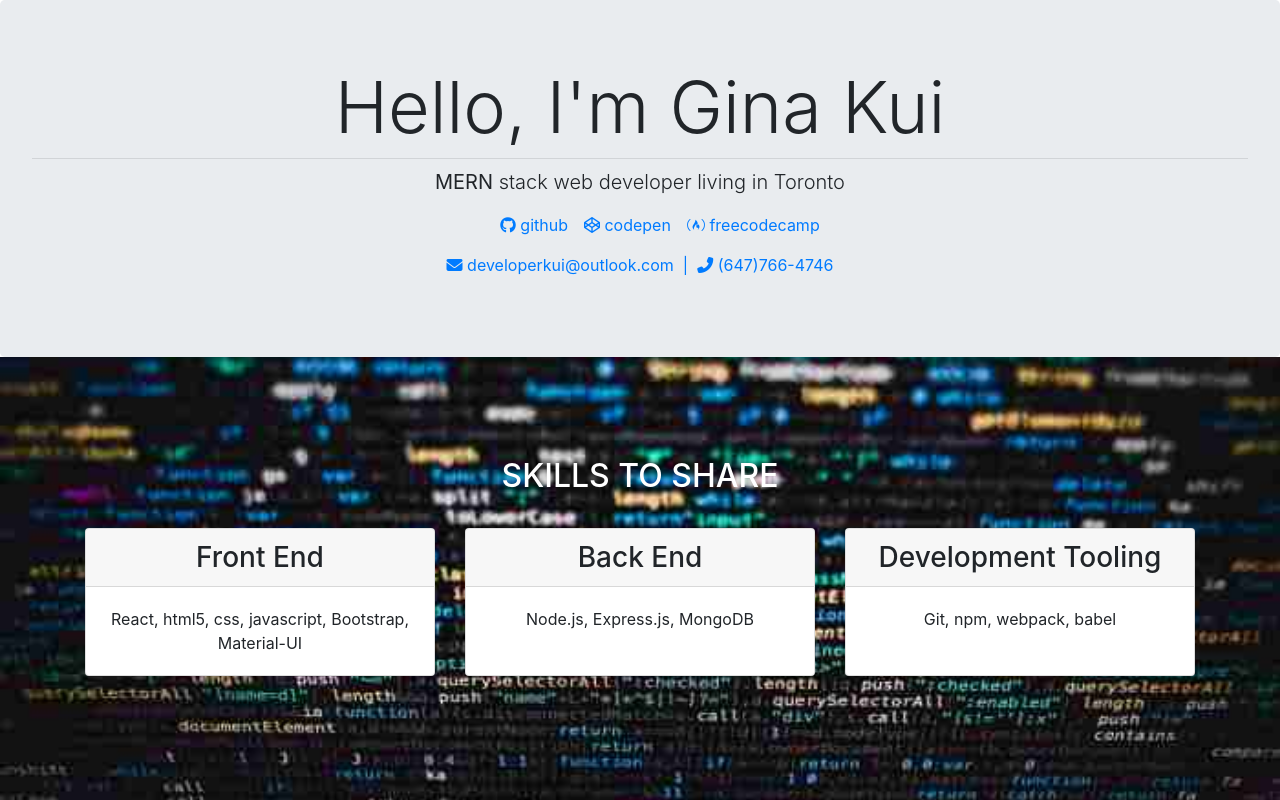
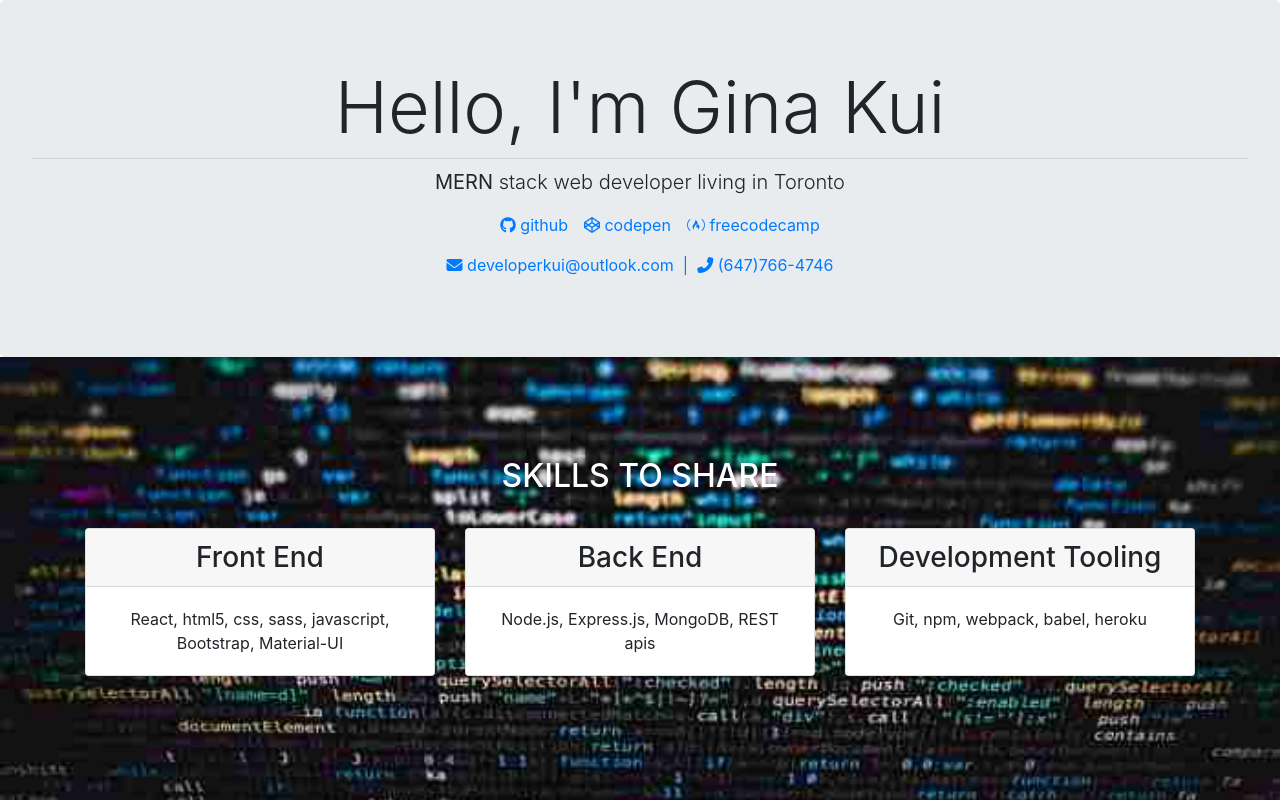
Before and after one commit to GinaKui/portfolio-app, a React (Create React App) app: page / in a window 1280 px wide. Shown: the top 800 px of the page. Built offline with nearby package versions, Linux system fonts and the light colour scheme.

Commit message:
fix theme color image edge gap problem

```diff
--- a/src/pages/SkillPage.js
+++ b/src/pages/SkillPage.js
@@ -25,15 +25,15 @@ SkillPage.defaultProps = {
   skillSet: [
     {
       'category':'Front End',
-      'content': 'React, html5, css, javascript, Bootstrap, Material-UI'
+      'content': 'React, html5, css, sass, javascript, Bootstrap, Material-UI'
     },
     {
       'category':'Back End',
-      'content': 'Node.js, Express.js, MongoDB'
+      'content': 'Node.js, Express.js, MongoDB, REST apis'
     },
     {
       'category':'Development Tooling',
-      'content': 'Git, npm, webpack, babel'
+      'content': 'Git, npm, webpack, babel, heroku'
     },
   ]
 }
```
Also changed, not shown: src/img/themeColor.png, 1 other file (tests, documents, lock files or other folders).
